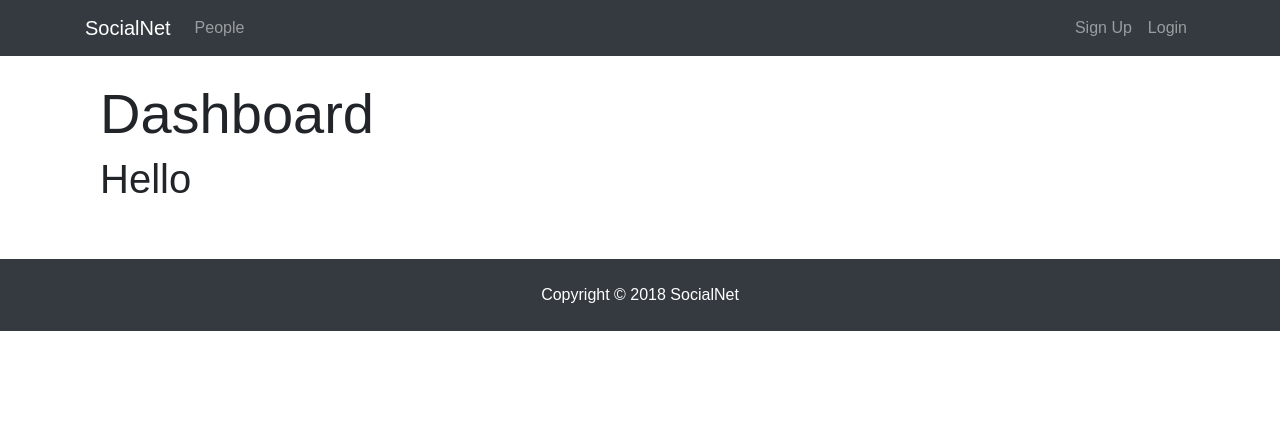
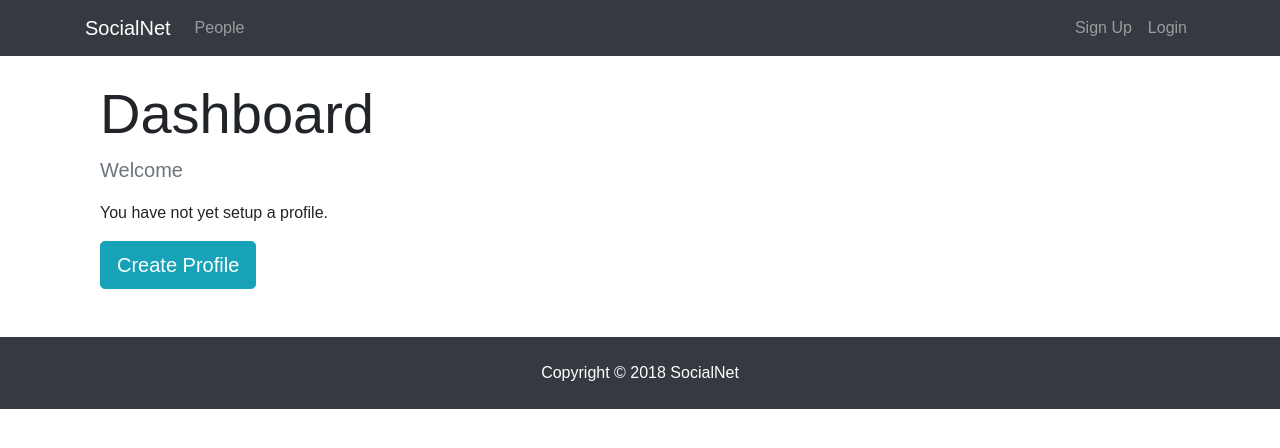
Before and after one commit to andriisavchuk/react-social, a React (Create React App) app in the folder client/: page /dashboard in a window 1280 px wide. Shown: the top 448 px of the page. Built offline with nearby package versions, Linux system fonts and the light colour scheme; no server answers.

Commit message:
finish basic dashboard

```diff
--- a/client/src/components/dashboard/Dashboard.js
+++ b/client/src/components/dashboard/Dashboard.js
@@ -1,4 +1,5 @@
 import React, { Component } from 'react';
+import { Link } from 'react-router-dom';
 import PropTypes from 'prop-types';
 import {connect} from 'react-redux';
 import { getCurrentProfile } from '../../actions/profileActions';
@@ -18,7 +19,21 @@ class Dashboard extends Component {
     if(profile === null || loading) {
       dashboardContent = <Spinner />
     } else {
-      dashboardContent = <h1>Hello</h1>
+      // Check if logged in user has profile data
+      if (Object.keys(profile).length > 0) {
+        dashboardContent = <h4>TODO: DISPLAY PROFILE</h4>
+      } else {
+        // User is logged in but has no profile
+        dashboardContent = (
+          <div>
+            <p className="lead text-muted">Welcome { user.name }</p>
+            <p>You have not yet setup a profile.</p>
+            <Link to="/create-profile" className="btn btn-lg btn-info">
+              Create Profile
+            </Link>
+          </div>
+        )
+      }
     }
 
     return (
```
